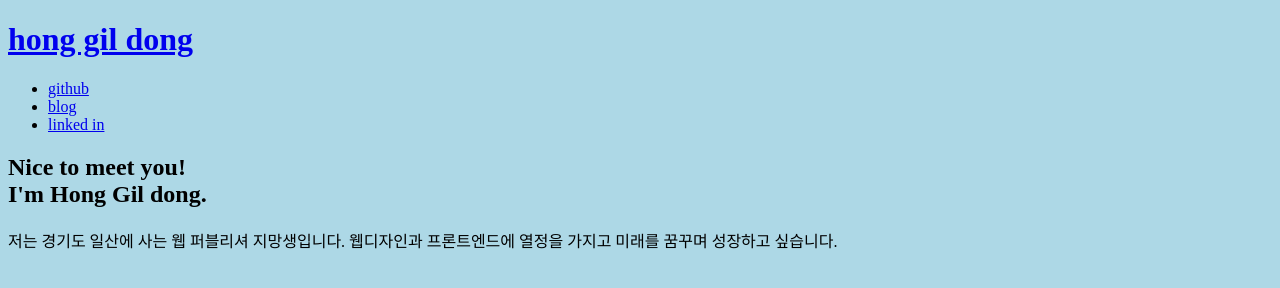
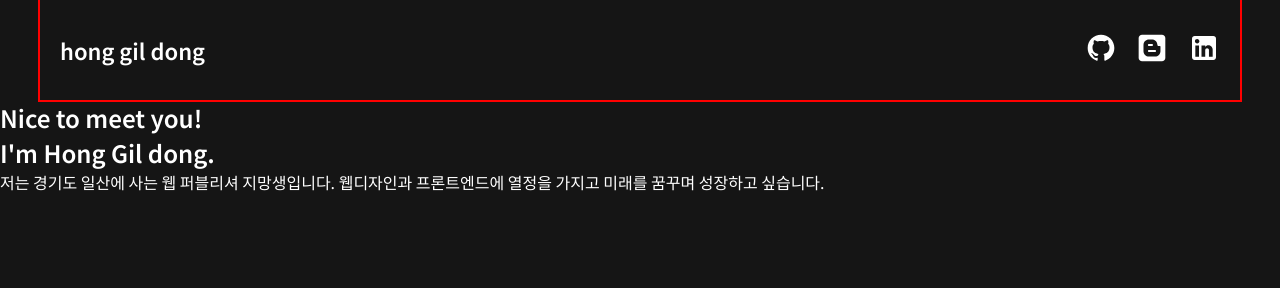
Before and after one commit to csslick/portfolio-2023-11, a plain HTML site: page index.html in a window 1280 px wide. Drawn offline with Linux system fonts and the light colour scheme.

Commit message:
Add files via upload

```diff
--- /dev/null
+++ b/css/default.css
@@ -0,0 +1,20 @@
+/* default.css */
+:root {
+    --bg-color1: #151515;
+    --bg-color2: #242424;
+    --main-color: #65D3A4;
+    --text-color: #fff;
+}
+
+body {
+    font-family: 'Noto Sans KR', sans-serif;
+}
+
+* {
+    margin: 0;
+    padding: 0;
+    box-sizing: border-box;
+}
+
+ul { list-style-type: none; }
+a { text-decoration: none;}
--- a/css/pc.css
+++ b/css/pc.css
@@ -1,4 +1,35 @@
 /* pc.css */
 body {
-    background-color: lightblue;
+    /* background-color: lightblue; */
+    background-color: var(--bg-color1);
+    color: var(--text-color);
 }
+
+.container {
+    max-width: 1200px;
+    margin: 0 auto;
+    outline: 2px solid red;;
+}
+
+header {
+    /* background: #ccc; */
+    height: 100px;
+    display: flex;
+    justify-content: space-between;
+    align-items: center;
+    padding-left: 20px;
+    padding-right: 20px;
+}
+
+header h1 {
+    font-size: 22px;
+}
+
+header a {
+    color: var(--text-color);
+}
+
+header .icons li {
+    display: inline-block;
+    margin-left: 1em;
+}
--- a/index.html
+++ b/index.html
@@ -4,16 +4,18 @@
     <meta charset="UTF-8">
     <meta name="viewport" content="width=device-width, initial-scale=1.0">
     <title>웹퍼블리셔 홍길동의 포트폴리오</title>
+    <link href="https://fonts.googleapis.com/css2?family=Noto+Sans+KR:wght@300;400;500;600&display=swap" rel="stylesheet">
+    <link rel="stylesheet" href="css/default.css">
     <link rel="stylesheet" href="css/mobile.css" media="screen and (max-width:767px)">
     <link rel="stylesheet" href="css/pc.css" media="screen and (min-width: 768px)">
 </head>
 <body>
-    <header>
+    <header class="container">
         <h1><a href="#">hong gil dong</a></h1>
-        <ul>
-            <li><a href="#">github</a></li>
-            <li><a href="#">blog</a></li>
-            <li><a href="#">linked in</a></li>
+        <ul class="icons">
+            <li><a href="#"><img src="images/mdi_github.svg" alt="github"></a></li>
+            <li><a href="#"><img src="images/uil_blogger.svg" alt="blog"></a></li>
+            <li><a href="#"><img src="images/mdi_linkedin.svg" alt="linked in"></a></li>
         </ul>
     </header>
 
```
Also changed, not shown: images/mdi_github.svg (added), images/mdi_linkedin.svg (added), images/uil_blogger.svg (added).
